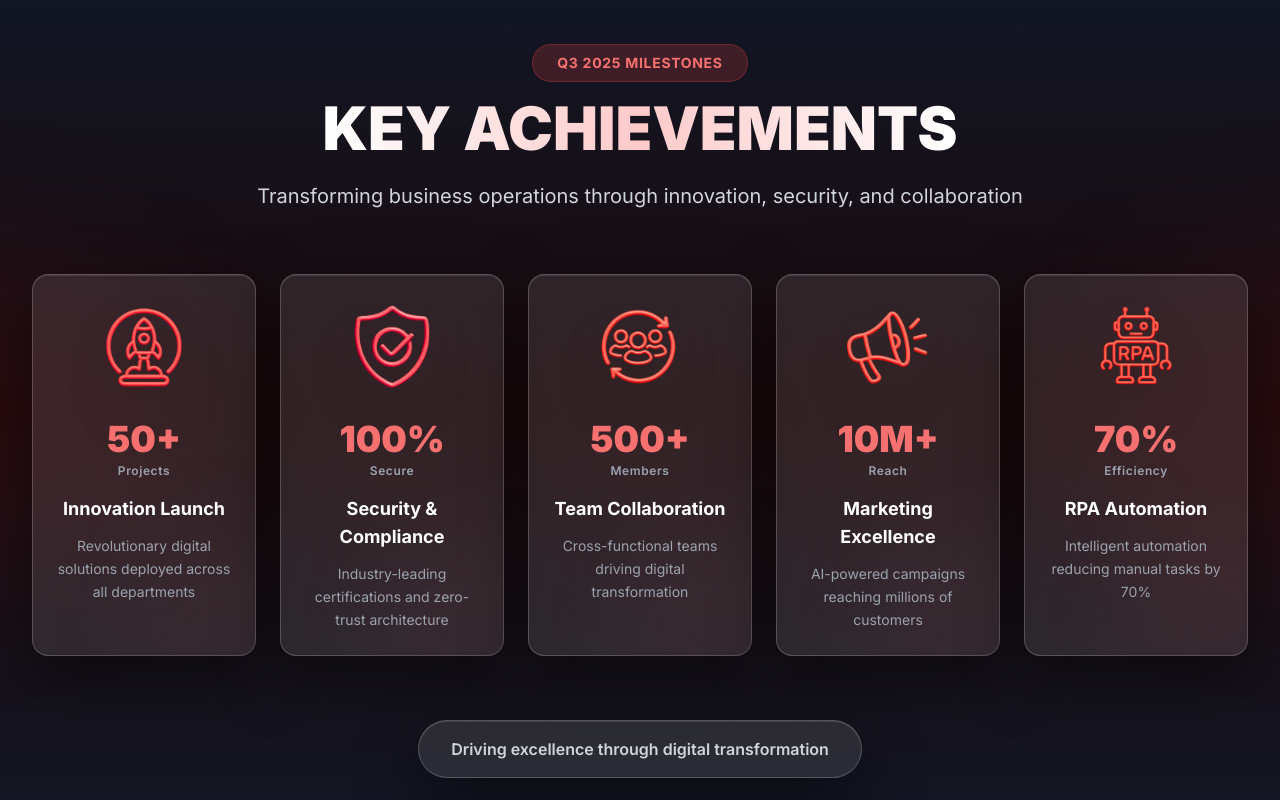
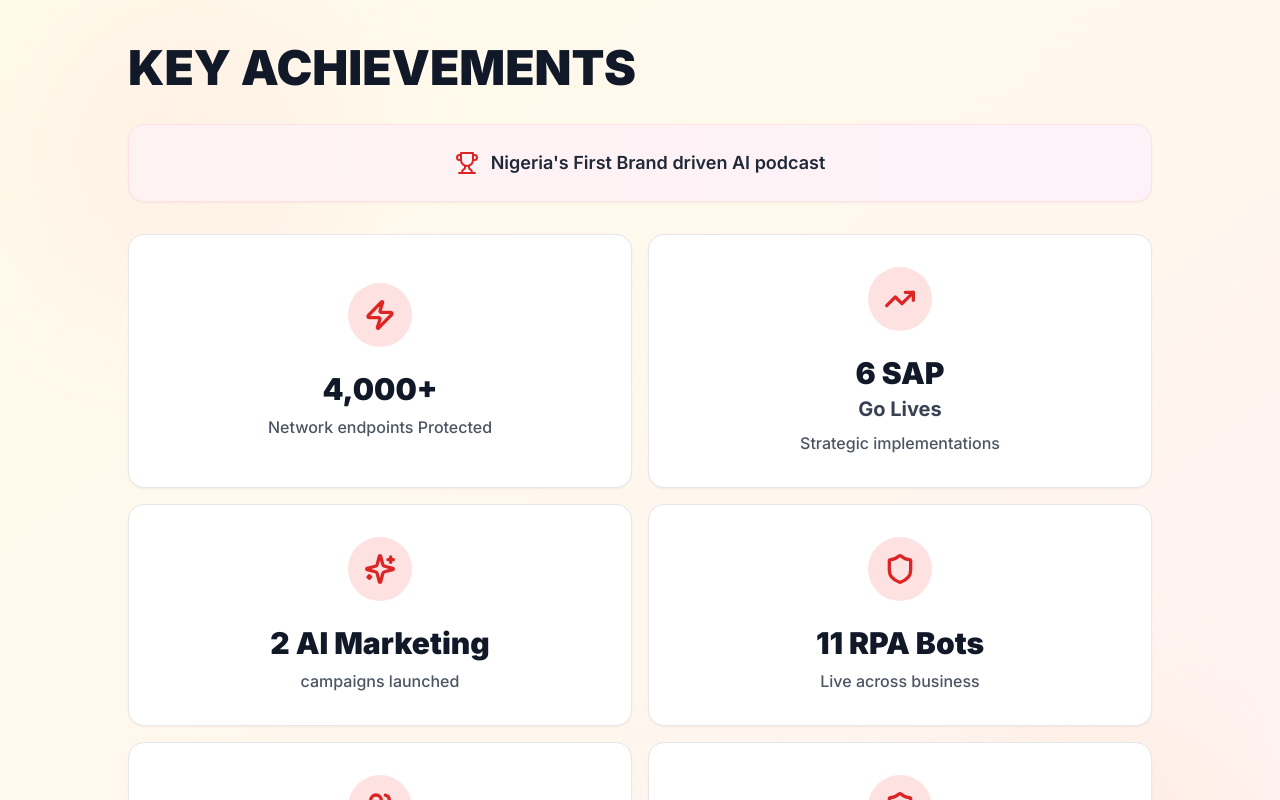
Before and after one commit to ravin-dev33/q3, a React (Vite) app: page / in a window 1280 px wide. Shown: the part 840-1640 px from the top of the page. Built offline with nearby package versions, Linux system fonts and the light colour scheme.

Commit message:
Updated KeyAchievementsSection.jsx

```diff
--- a/src/chapters/KeyAchievementsSection.jsx
+++ b/src/chapters/KeyAchievementsSection.jsx
@@ -1,41 +1,39 @@
 import { motion } from 'framer-motion';
 import { useInView } from 'react-intersection-observer';
+import { useState, useRef, useEffect } from 'react';
+import { Trophy, Zap, TrendingUp, Sparkles, Shield, Users } from 'lucide-react';
 
 const achievements = [
   {
-    icon: '/1.png',
-    title: 'Innovation Launch',
-    description: 'Revolutionary digital solutions deployed across all departments',
-    stat: '50+',
-    statLabel: 'Projects',
+    Icon: Zap,
+    stat: '4,000+',
+    label: 'Network endpoints Protected',
   },
   {
-    icon: '/2.png',
-    title: 'Security & Compliance',
-    description: 'Industry-leading certifications and zero-trust architecture',
-    stat: '100%',
-    statLabel: 'Secure',
+    Icon: TrendingUp,
+    stat: '6 SAP',
+    label: 'Strategic implementations',
+    subtitle: 'Go Lives',
   },
   {
-    icon: '/3.png',
-    title: 'Team Collaboration',
-    description: 'Cross-functional teams driving digital transformation',
-    stat: '500+',
-    statLabel: 'Members',
+    Icon: Sparkles,
+    stat: '2 AI Marketing',
+    label: 'campaigns launched',
   },
   {
-    icon: '/4.png',
-    title: 'Marketing Excellence',
-    description: 'AI-powered campaigns reaching millions of customers',
-    stat: '10M+',
-    statLabel: 'Reach',
+    Icon: Shield,
+    stat: '11 RPA Bots',
+    label: 'Live across business',
   },
   {
-    icon: '/5.png',
-    title: 'RPA Automation',
-    description: 'Intelligent automation reducing manual tasks by 70%',
-    stat: '70%',
-    statLabel: 'Efficiency',
+    Icon: Users,
+    stat: '1,500+',
+    label: 'Users trained',
+  },
+  {
+    Icon: Shield,
+    stat: '22,000+',
+    label: 'Assets protected',
   },
 ];
 
@@ -45,61 +43,122 @@ export default function KeyAchievementsSection() {
     threshold: 0.1,
   });
 
+  const sectionRef = useRef(null);
+  const [mousePosition, setMousePosition] = useState({ x: 0, y: 0 });
+  const [isMouseInSection, setIsMouseInSection] = useState(false);
+
+  useEffect(() => {
+    const handleMouseMove = (e) => {
+      if (sectionRef.current) {
+        const rect = sectionRef.current.getBoundingClientRect();
+        setMousePosition({
+          x: e.clientX - rect.left,
+          y: e.clientY - rect.top,
+        });
+      }
+    };
+
+    const handleMouseEnter = () => setIsMouseInSection(true);
+    const handleMouseLeave = () => setIsMouseInSection(false);
+
+    const section = sectionRef.current;
+    if (section) {
+      section.addEventListener('mousemove', handleMouseMove);
+      section.addEventListener('mouseenter', handleMouseEnter);
+      section.addEventListener('mouseleave', handleMouseLeave);
+    }
+
+    return () => {
+      if (section) {
+        section.removeEventListener('mousemove', handleMouseMove);
+        section.removeEventListener('mouseenter', handleMouseEnter);
+        section.removeEventListener('mouseleave', handleMouseLeave);
+      }
+    };
+  }, []);
+
+  const calculateIconTransform = (index) => {
+    if (!isMouseInSection) return { x: 0, y: 0, rotate: 0 };
+
+    const cardRefs = document.querySelectorAll('.achievement-card');
+    if (!cardRefs[index]) return { x: 0, y: 0, rotate: 0 };
+
+    const cardRect = cardRefs[index].getBoundingClientRect();
+    const sectionRect = sectionRef.current?.getBoundingClientRect();
+
+    if (!sectionRect) return { x: 0, y: 0, rotate: 0 };
+
+    const cardCenterX = cardRect.left - sectionRect.left + cardRect.width / 2;
+    const cardCenterY = cardRect.top - sectionRect.top + cardRect.height / 2;
+
+    const deltaX = mousePosition.x - cardCenterX;
+    const deltaY = mousePosition.y - cardCenterY;
+
+    const angle = Math.atan2(deltaY, deltaX);
+    const distance = Math.sqrt(deltaX * deltaX + deltaY * deltaY);
+    const maxDistance = 300;
+    const movementFactor = Math.min(distance / maxDistance, 1);
+
+    const moveX = Math.cos(angle) * movementFactor * 15;
+    const moveY = Math.sin(angle) * movementFactor * 15;
+    const rotation = (angle * 180) / Math.PI;
+
+    return { x: moveX, y: moveY, rotate: rotation };
+  };
+
   const containerVariants = {
     hidden: { opacity: 0 },
     visible: {
       opacity: 1,
       transition: {
-        staggerChildren: 0.15,
+        staggerChildren: 0.1,
       },
     },
   };
 
   const itemVariants = {
-    hidden: { y: 50, opacity: 0 },
+    hidden: { y: 30, opacity: 0 },
     visible: {
       y: 0,
       opacity: 1,
       transition: {
-        duration: 0.6,
+        duration: 0.5,
         ease: 'easeOut',
       },
     },
   };
 
   return (
-    <section className="relative py-20 px-4 sm:px-6 lg:px-8 overflow-hidden">
-      <div className="absolute inset-0 bg-gradient-to-b from-gray-900 via-red-900/10 to-gray-900" />
-
-      <div className="max-w-7xl mx-auto relative z-10">
+    <section
+      ref={sectionRef}
+      className="relative py-20 px-4 sm:px-6 lg:px-8 overflow-hidden bg-gradient-to-br from-amber-50 via-orange-50 to-rose-50"
+    >
+      <div className="max-w-5xl mx-auto relative z-10">
         <motion.div
           initial={{ opacity: 0, y: 20 }}
           whileInView={{ opacity: 1, y: 0 }}
           viewport={{ once: true }}
           transition={{ duration: 0.6 }}
-          className="text-center mb-16"
+          className="mb-8"
         >
+          <h2 className="text-4xl sm:text-5xl font-black text-gray-900 mb-8">
+            KEY ACHIEVEMENTS
+          </h2>
+
           <motion.div
-            initial={{ scale: 0.9 }}
-            whileInView={{ scale: 1 }}
+            initial={{ opacity: 0, scale: 0.95 }}
+            whileInView={{ opacity: 1, scale: 1 }}
             viewport={{ once: true }}
             transition={{ duration: 0.5 }}
-            className="inline-block mb-4"
+            className="bg-gradient-to-r from-red-50 to-pink-50 rounded-2xl p-6 border border-red-100 shadow-sm"
           >
-            <span className="inline-block px-6 py-2 rounded-full bg-red-500/20 border border-red-500/30 text-red-400 font-bold text-sm tracking-wider">
-              Q3 2025 MILESTONES
-            </span>
+            <div className="flex items-center justify-center gap-3">
+              <Trophy className="w-6 h-6 text-red-600" />
+              <p className="text-lg font-semibold text-gray-800">
+                Nigeria's First Brand driven AI podcast
+              </p>
+            </div>
           </motion.div>
-
-          <h2 className="text-4xl sm:text-5xl md:text-6xl font-black text-white mb-6">
-            <span className="bg-gradient-to-r from-white via-red-200 to-white bg-clip-text text-transparent">
-              KEY ACHIEVEMENTS
-            </span>
-          </h2>
-
-          <p className="text-xl text-gray-300 max-w-3xl mx-auto">
-            Transforming business operations through innovation, security, and collaboration
-          </p>
         </motion.div>
 
         <motion.div
@@ -107,77 +166,89 @@ export default function KeyAchievementsSection() {
           variants={containerVariants}
           initial="hidden"
           animate={inView ? 'visible' : 'hidden'}
-          className="grid grid-cols-1 sm:grid-cols-2 lg:grid-cols-5 gap-6"
+          className="grid grid-cols-1 sm:grid-cols-2 gap-4"
         >
-          {achievements.map((achievement, index) => (
+          {achievements.map((achievement, index) => {
+            const { Icon } = achievement;
+            const transform = calculateIconTransform(index);
+
+            return (
               <motion.div
                 key={index}
                 variants={itemVariants}
-              whileHover={{ y: -10, scale: 1.05 }}
-              transition={{ duration: 0.3 }}
-              className="relative group"
+                className="achievement-card relative group"
               >
-              <div className="glass-card-premium p-6 rounded-2xl h-full flex flex-col items-center text-center relative overflow-hidden">
-                <div className="absolute inset-0 bg-gradient-to-br from-red-500/10 via-transparent to-transparent opacity-0 group-hover:opacity-100 transition-opacity duration-500" />
-
+                <div className="bg-white rounded-2xl p-8 h-full flex flex-col items-center justify-center text-center relative overflow-hidden border border-gray-200 shadow-sm hover:shadow-md transition-all duration-300">
                   <motion.div
-                  whileHover={{ rotate: [0, -10, 10, -10, 0], scale: 1.1 }}
-                  transition={{ duration: 0.5 }}
-                  className="w-24 h-24 mb-6 relative z-10"
+                    animate={
+                      isMouseInSection
+                        ? {
+                            x: transform.x,
+                            y: transform.y,
+                          }
+                        : { x: 0, y: 0 }
+                    }
+                    transition={{
+                      type: 'spring',
+                      stiffness: 150,
+                      damping: 15,
+                      mass: 0.5,
+                    }}
+                    className="mb-6 relative z-10"
+                    style={{
+                      transformStyle: 'preserve-3d',
+                      perspective: '1000px',
+                    }}
                   >
-                  <img
-                    src={achievement.icon}
-                    alt={achievement.title}
-                    className="w-full h-full object-contain drop-shadow-2xl"
-                  />
+                    <motion.div
+                      animate={
+                        isMouseInSection
+                          ? {
+                              rotateY: transform.x * 0.5,
+                              rotateX: -transform.y * 0.5,
+                            }
+                          : { rotateY: 0, rotateX: 0 }
+                      }
+                      transition={{
+                        type: 'spring',
+                        stiffness: 150,
+                        damping: 15,
+                      }}
+                      className="relative"
+                      style={{
+                        transformStyle: 'preserve-3d',
+                      }}
+                    >
+                      <div className="w-16 h-16 rounded-full bg-red-100 flex items-center justify-center">
+                        <Icon className="w-8 h-8 text-red-600" strokeWidth={2.5} />
+                      </div>
+                    </motion.div>
                   </motion.div>
 
-                <motion.div
-                  initial={{ scale: 0 }}
-                  whileInView={{ scale: 1 }}
-                  viewport={{ once: true }}
-                  transition={{ delay: 0.3 + index * 0.1, type: 'spring', stiffness: 200 }}
-                  className="mb-4"
-                >
-                  <div className="text-4xl font-black text-red-400 mb-1">
+                  <div className="space-y-2">
+                    <h3 className="text-2xl sm:text-3xl font-black text-gray-900">
                       {achievement.stat}
+                      {achievement.subtitle && (
+                        <span className="block text-xl font-bold text-gray-700 mt-1">
+                          {achievement.subtitle}
+                        </span>
+                      )}
+                    </h3>
+                    <p className="text-base text-gray-600 font-medium">
+                      {achievement.label}
+                    </p>
                   </div>
-                  <div className="text-xs text-gray-400 font-semibold tracking-wider">
-                    {achievement.statLabel}
+
+                  <div className="absolute inset-0 bg-gradient-to-br from-red-500/0 via-transparent to-transparent group-hover:from-red-500/5 transition-all duration-500 rounded-2xl" />
                 </div>
               </motion.div>
-
-                <h3 className="text-lg font-bold text-white mb-3 relative z-10">
-                  {achievement.title}
-                </h3>
-
-                <p className="text-sm text-gray-400 leading-relaxed relative z-10">
-                  {achievement.description}
-                </p>
-
-                <div className="absolute -bottom-8 -right-8 w-32 h-32 bg-red-500/10 rounded-full blur-3xl group-hover:bg-red-500/20 transition-colors duration-500" />
-              </div>
-            </motion.div>
-          ))}
-        </motion.div>
-
-        <motion.div
-          initial={{ opacity: 0, y: 20 }}
-          whileInView={{ opacity: 1, y: 0 }}
-          viewport={{ once: true }}
-          transition={{ delay: 0.8, duration: 0.6 }}
-          className="mt-16 text-center"
-        >
-          <div className="glass-card-premium inline-block px-8 py-4 rounded-full">
-            <p className="text-gray-300 font-semibold">
-              Driving excellence through digital transformation
-            </p>
-          </div>
+            );
+          })}
         </motion.div>
       </div>
 
-      <div className="absolute top-1/2 left-0 w-96 h-96 bg-red-500/5 rounded-full blur-3xl -translate-y-1/2 -translate-x-1/2" />
-      <div className="absolute top-1/2 right-0 w-96 h-96 bg-red-500/5 rounded-full blur-3xl -translate-y-1/2 translate-x-1/2" />
+      <div className="absolute top-10 left-10 w-72 h-72 bg-red-200/20 rounded-full blur-3xl" />
+      <div className="absolute bottom-10 right-10 w-72 h-72 bg-orange-200/20 rounded-full blur-3xl" />
     </section>
   );
 }
```
Lines whose indentation alone changed are shown as unchanged.
